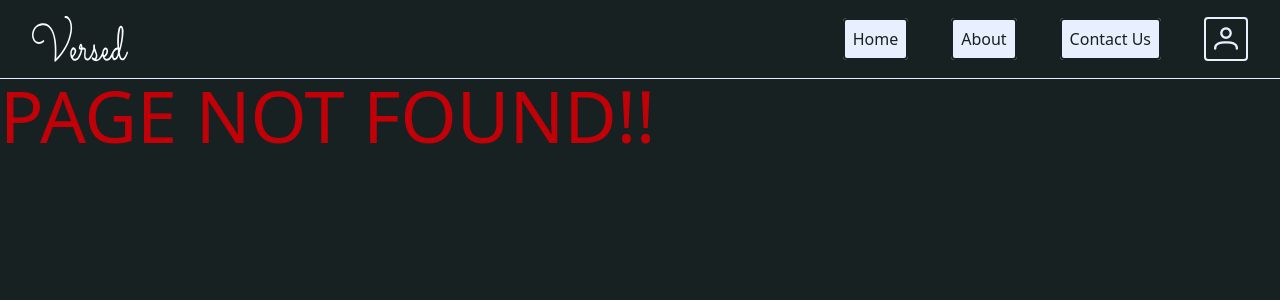
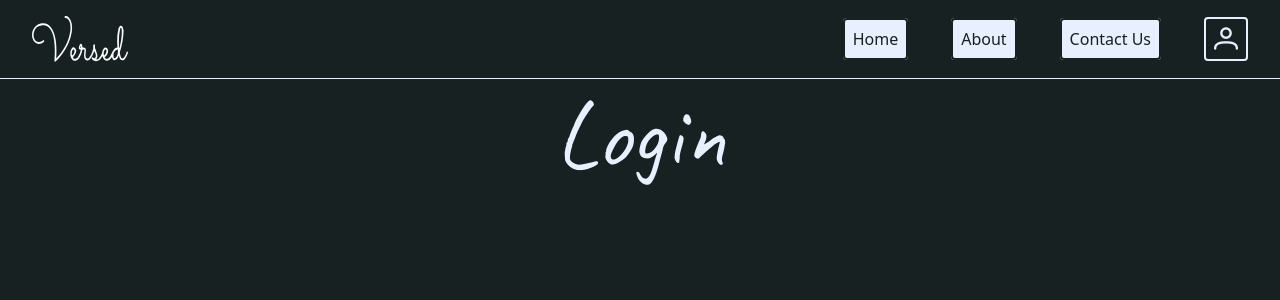
Before and after one commit to Techkie-Creations/versed, a Vue app in the folder client/: page /auth/login in a window 1280 px wide. Before the commit this address had no page. Shown: the top 300 px of the page. Built offline with nearby package versions, Linux system fonts and the light colour scheme; a web font is replaced by a local one.

Commit message:
setup login route

```diff
--- a/client/src/components/NavBar.vue
+++ b/client/src/components/NavBar.vue
@@ -28,7 +28,7 @@ import { RouterLink } from "vue-router";
             >Contact Us</RouterLink
           >
         </li>
-        <RouterLink to="/"
+        <RouterLink to="/auth/login"
           ><i
             class="pi pi-user border-2 p-2 rounded text-2xl hover:cursor-pointer hover:bg-alice hover:text-eerie"
           >
--- a/client/src/router/index.ts
+++ b/client/src/router/index.ts
@@ -1,5 +1,6 @@
 import { createRouter, createWebHistory } from "vue-router";
 import Landing from "../views/Landing.vue";
+import Login from "@/views/Login.vue";
 import NotFound from "@/views/NotFound.vue";
 
 const router = createRouter({
@@ -11,6 +12,11 @@ const router = createRouter({
       component: Landing,
     },
     {
+      path: "/auth/login",
+      name: "login",
+      component: Login,
+    },
+    {
       path: "/:catchAll(.*)",
       name: "notfound",
       component: NotFound,
--- a/client/src/views/Login.vue
+++ b/client/src/views/Login.vue
@@ -0,0 +1,5 @@
+<script setup></script>
+
+<template>
+  <h1 class="font-caveat text-center text-8xl mt-2">Login</h1>
+</template>
```
